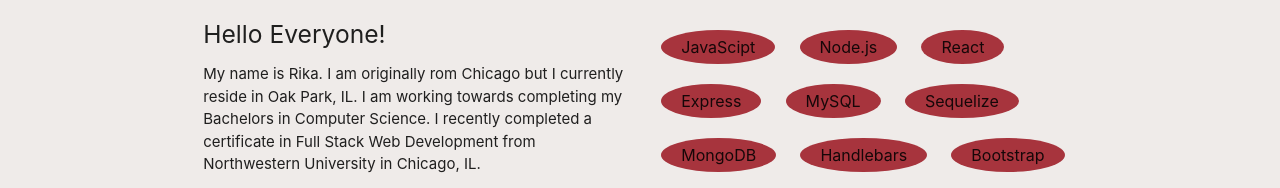
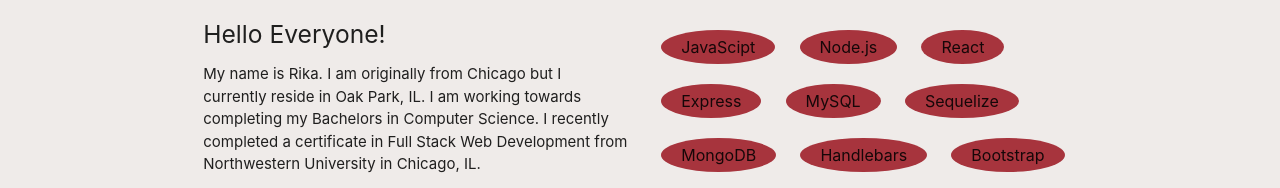
Before and after one commit to tarikac/tarikac.github.io, a plain HTML site: page index.html in a window 1280 px wide. Shown: the part 532-720 px from the top of the page. Drawn offline with nearby package versions, Linux system fonts and the light colour scheme.

```diff
--- a/index.html
+++ b/index.html
@@ -44,7 +44,7 @@
                 <h5>Hello Everyone!</h5>
 
                 <p>
-                My name is Rika. I am originally rom Chicago but I currently reside in Oak Park, IL. I am working towards completing my
+                My name is Rika. I am originally from Chicago but I currently reside in Oak Park, IL. I am working towards completing my
                 Bachelors in Computer Science. I recently completed a certificate in Full Stack Web Development from Northwestern
                 University in Chicago, IL.</p>
                 <p>
```
